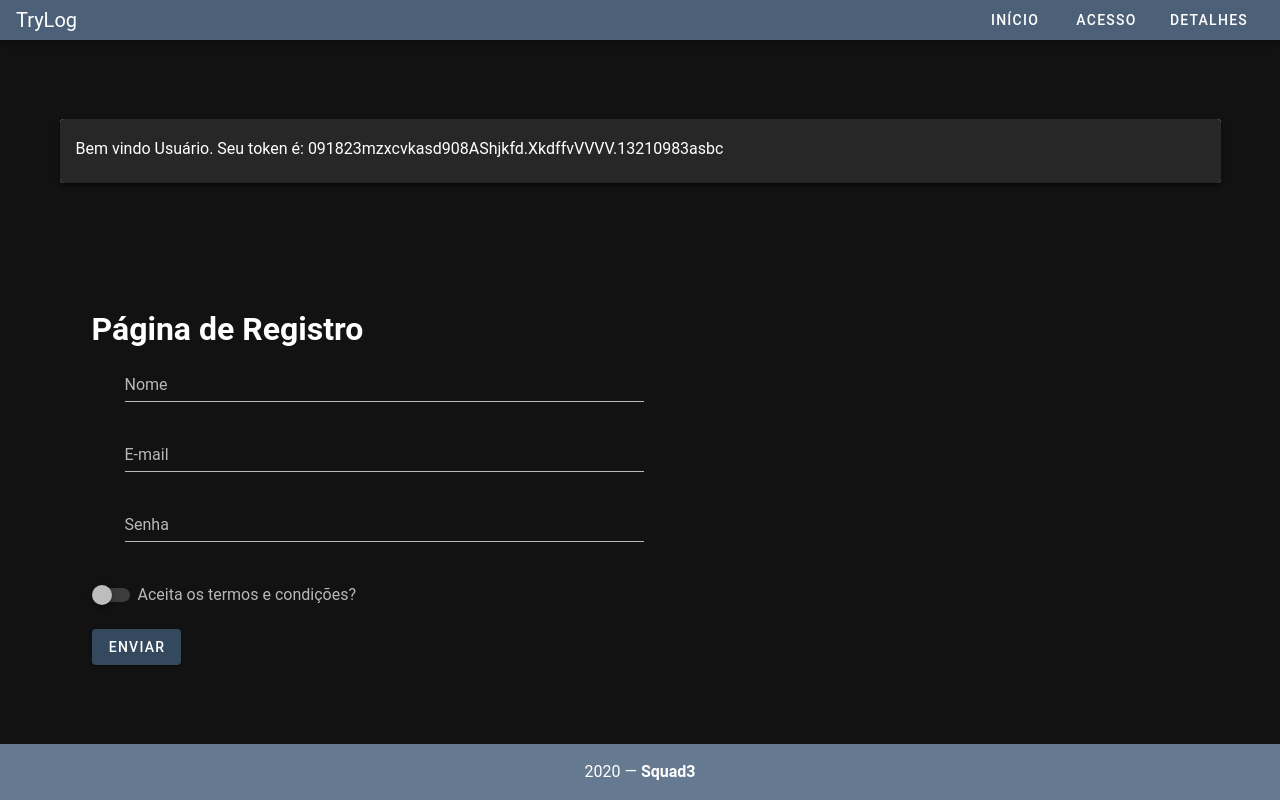
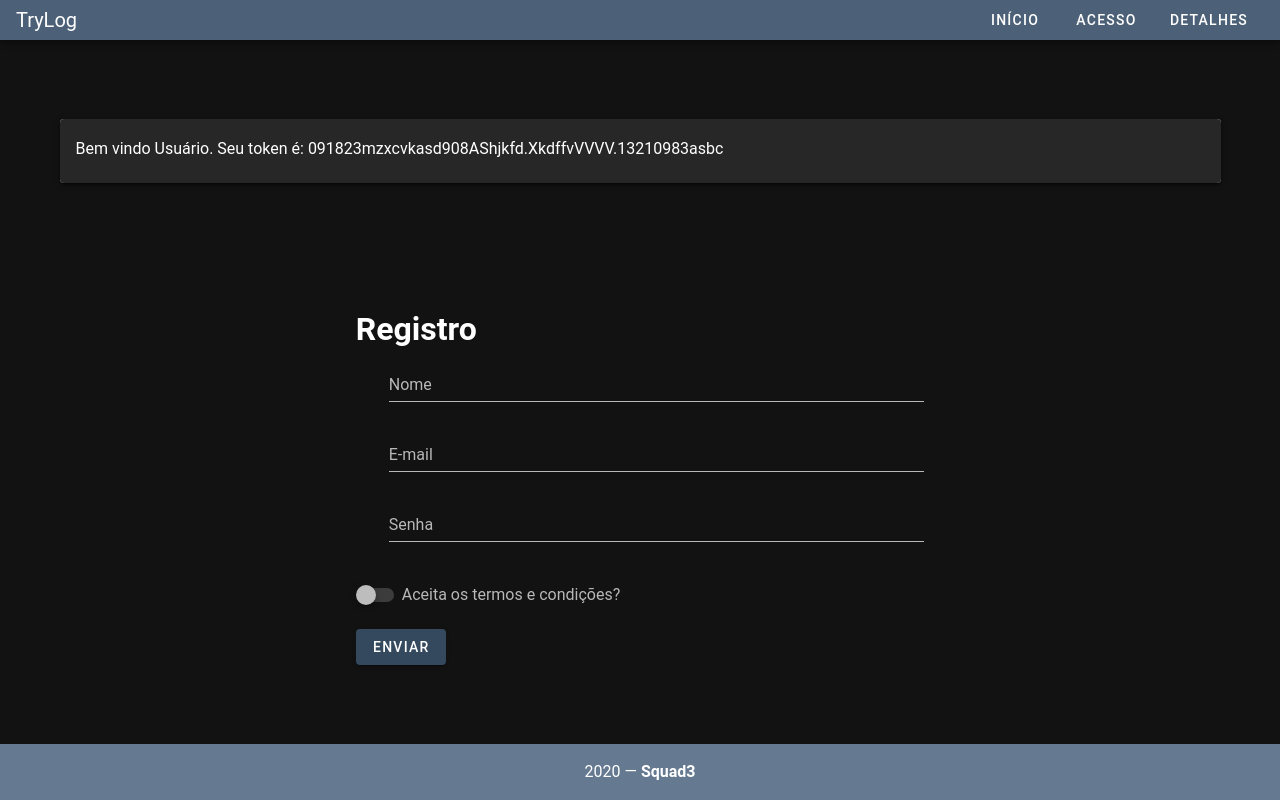
Before and after one commit to Calkines/TryLog.Frontend, a Vue app: page /signup in a window 1280 px wide. Built offline with nearby package versions, Linux system fonts and the light colour scheme; the HTML template or start-up script is replaced by a standard one.

Commit message:
chore: ajuta titulo

```diff
--- a/src/views/Signup.vue
+++ b/src/views/Signup.vue
@@ -1,8 +1,9 @@
 <template>
   <v-container>
-    <v-row class="ml-5">
-      <v-col cols="6">
-        <h1>Página de Registro</h1>
+    <v-row>
+      <v-spacer></v-spacer>
+      <v-col cols="10" xl="6" lg="6" sm="6" xs="10">
+        <h1>Registro</h1>
         <v-form ref="signUpForm" v-model="formValidity">
           <v-text-field label="Nome" type="text" prepend-icon="fas fa-user" />
           <v-text-field
@@ -30,6 +31,7 @@
           >
         </v-form>
       </v-col>
+      <v-spacer></v-spacer>
     </v-row>
   </v-container>
 </template>
```
